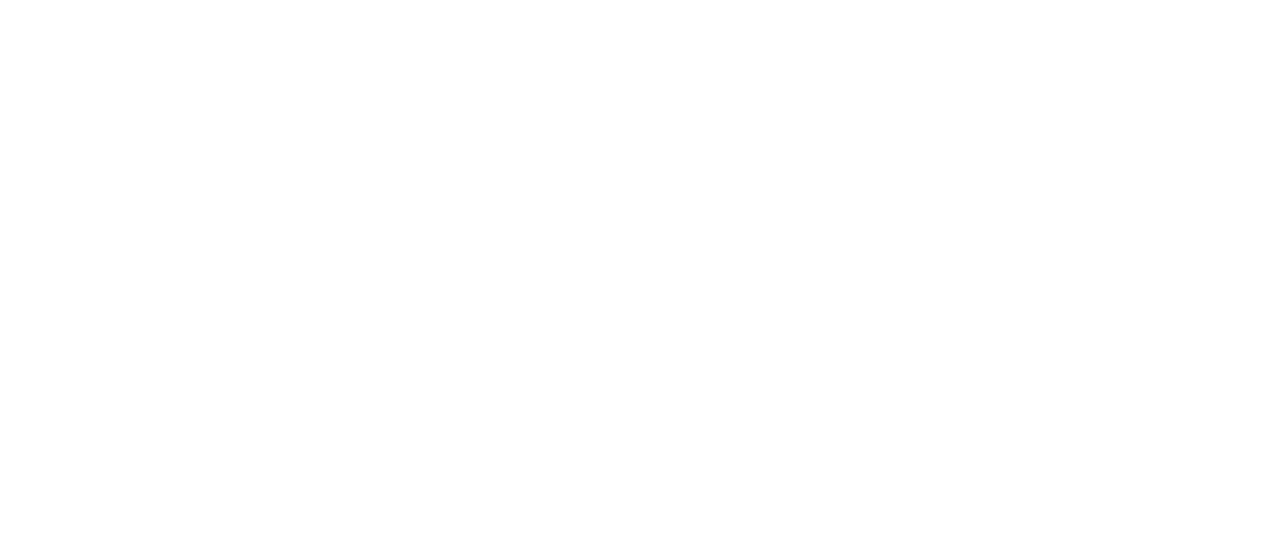
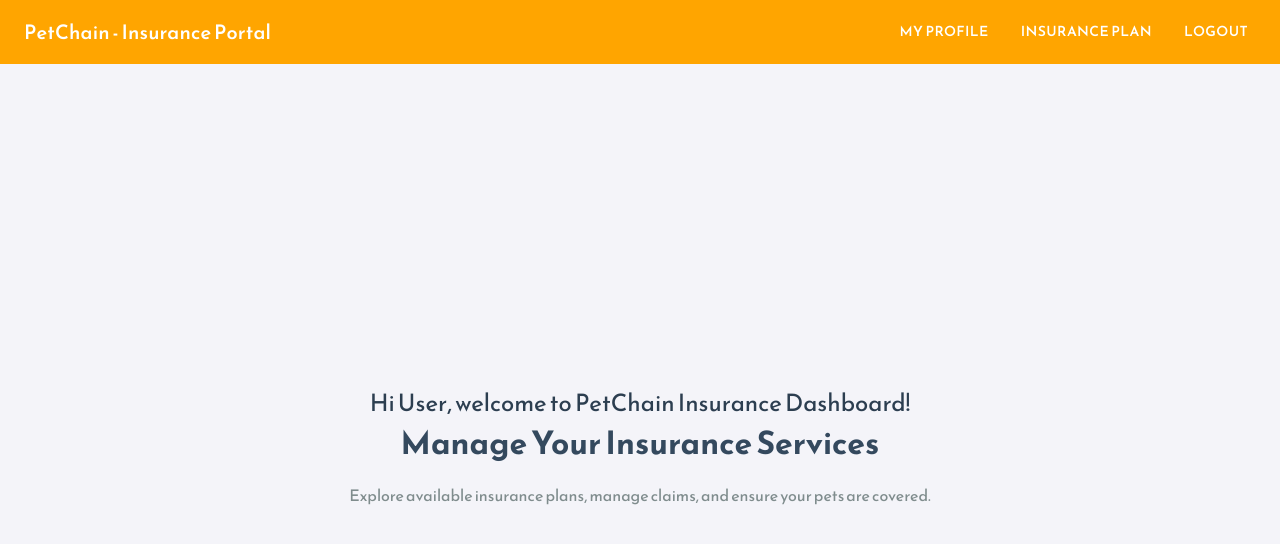
Before and after one commit to Sarika-dinesh/PetChain, a React (Create React App) app: page /insurance-profile in a window 1280 px wide. Before the commit this address had no page. Shown: the top 544 px of the page. Built offline with nearby package versions, Linux system fonts and the light colour scheme.

Commit message:
Added Insurance Profile and Vet profile Page - pending Auth

```diff
--- a/src/App.js
+++ b/src/App.js
@@ -19,6 +19,8 @@
 import Health from './Components/Health';
 import RegisterPet from './Components/RegisterPet'
 import RequireAuth from "./Components/RequireAuth";
+import VetProfile from './Components/VetProfile';
+import InsuranceProfile from './Components/InsuranceProfile';
 
 
 function App() {
@@ -49,6 +51,8 @@
         <Route path="/contact-info" element={<Contact />} />
         <Route path = "/services" element={<Services />}  />
         <Route path="/pet-registration" element={<RegisterPet />} />
+        <Route path="/vet-profile" element={<VetProfile />} />
+        <Route path="/insurance-profile" element={<InsuranceProfile/>} />
         <Route element={<RequireAuth />}>
         <Route path="/ownership-transfer" element={<OwnershipTransfer />} />
           <Route path="/claim-insurance" element={<InsuranceClaims />} />
--- /dev/null
+++ b/src/Components/InsuranceProfile.js
@@ -0,0 +1,97 @@
+import React from "react";
+import { AppBar, Toolbar, Button, Box, Typography } from "@mui/material";
+import { useNavigate, useLocation } from "react-router-dom";
+import './insurance-profile.css'; // CSS file for styling the Insurance Profile
+
+const InsuranceProfile = () => {
+  const navigate = useNavigate();
+  const location = useLocation();
+
+  // Retrieve insurance user information from state or localStorage
+  // Uncomment and modify the below logic if user data is required
+  // const user = location.state?.username || JSON.parse(localStorage.getItem("insuranceUser"));
+  // if (!user || !user.username) {
+  //   navigate("/", { replace: true });
+  //   return null; // Prevent rendering if data is missing
+  // }
+
+  return (
+    <div>
+      {/* Header */}
+      <AppBar position="static" sx={{ bgcolor: "orange", color: "white" }}>
+        <Toolbar sx={{ display: "flex", justifyContent: "space-between" }}>
+          <Typography variant="h6">PetChain - Insurance Portal</Typography>
+          <Box>
+            <Button
+              color="inherit"
+              onClick={() => navigate("/insurance-profile")}
+              sx={{ ml: 2 }}
+            >
+              My Profile
+            </Button>
+            <Button
+              color="inherit"
+              onClick={() => navigate("/insurance-plans")}
+              sx={{ ml: 2 }}
+            >
+              Insurance Plan
+            </Button>
+            <Button
+              color="inherit"
+              onClick={() => {
+                localStorage.removeItem("insuranceUser");
+                navigate("/", { replace: true });
+              }}
+              sx={{ ml: 2 }}
+            >
+              Logout
+            </Button>
+          </Box>
+        </Toolbar>
+      </AppBar>
+
+      {/* Main Content */}
+      <div className="insurance-profile-section-container">
+        <div className="insurance-profile-section-text-container">
+          <Typography variant="h5" className="greeting-message">
+            {/* Uncomment this line if the username is available */}
+            {/* Hi {user.username}, welcome to your Insurance Dashboard! */}
+            Hi User, welcome to PetChain Insurance Dashboard!
+          </Typography>
+
+          <h1 className="insurance-profile-primary-heading">Manage Your Insurance Services</h1>
+          <p className="insurance-primary-text">
+            Explore available insurance plans, manage claims, and ensure your pets are covered.
+          </p>
+
+          {/* Buttons Section */}
+          {/* <div className="insurance-profile-buttons-container">
+            <button
+              className="insurance-primary-button"
+              onClick={() => navigate("/profile")}
+            >
+              My Profile
+            </button>
+            <button
+              className="insurance-primary-button"
+              onClick={() => navigate("/insurance-plans")}
+            >
+              View Insurance Plan
+            </button>
+            <button
+              className="insurance-primary-button"
+              onClick={() => {
+                localStorage.removeItem("insuranceUser");
+                navigate("/", { replace: true });
+              }}
+            >
+              Logout
+            </button>
+          </div> */}
+        </div>
+      </div>
+    </div>
+  );
+};
+
+export default InsuranceProfile;
--- /dev/null
+++ b/src/Components/VetProfile.js
@@ -0,0 +1,81 @@
+import React from "react";
+import { AppBar, Toolbar, Button, Box, Typography } from "@mui/material";
+import { useNavigate, useLocation } from "react-router-dom";
+import './vet-profile.css'; // CSS file for styling the Vet Profile
+
+const VetProfile = () => {
+  const navigate = useNavigate();
+  const location = useLocation();
+
+  // Retrieve vet information from state or localStorage
+ // const vet = location.state?.vetname || JSON.parse(localStorage.getItem("vet"));
+
+  // Redirect if vet information is missing
+//   if (!vet || !vet.vetname) {
+//     navigate("/", { replace: true });
+//     return null; // Prevent further rendering
+//   }
+
+  return (
+    <div>
+      {/* Header */}
+      <AppBar position="static" sx={{ bgcolor: "orange", color: "white" }}>
+        <Toolbar sx={{ display: "flex", justifyContent: "space-between" }}>
+          <Typography variant="h6">PetChain - Vet Portal</Typography>
+          <Box>
+            <Button
+              color="inherit"
+              onClick={() => navigate("/vet-profile")}
+              sx={{ ml: 2 }}
+            >
+              My Profile
+            </Button>
+            <Button
+              color="inherit"
+              onClick={() => navigate("/vet-pet-health")}
+              sx={{ ml: 2 }}
+            >
+              Pet Health
+            </Button>
+            <Button
+              color="inherit"
+              onClick={() => navigate("/vet-insights")}
+              sx={{ ml: 2 }}
+            >
+              Insights
+            </Button>
+            <Button
+              color="inherit"
+              onClick={() => {
+                localStorage.removeItem("vet");
+                navigate("/", { replace: true });
+              }}
+              sx={{ ml: 2 }}
+            >
+              Logout
+            </Button>
+          </Box>
+        </Toolbar>
+      </AppBar>
+
+      {/* Main Content */}
+      <div className="vet-profile-section-container">
+        <div className="vet-profile-section-text-container">
+          <Typography variant="h5" className="greeting-message">
+            {/* Hi {vet.vetname}, welcome to your PetChain Dashboard! Thank you for partnering with us. */}
+            Hi Vet!!!
+          </Typography>
+
+          <h1 className="vet-profile-primary-heading">Manage Your Veterinary Services</h1>
+          <p className="vet-primary-text">
+            Access pet health records, provide care recommendations, and explore insights for better pet healthcare.
+          </p>
+
+          {/* Navigation Buttons */}
+        </div>
+      </div>
+    </div>
+  );
+};
+
+export default VetProfile;
--- /dev/null
+++ b/src/Components/insurance-profile.css
@@ -0,0 +1,81 @@
+/* General Layout */
+.insurance-profile-section-container {
+    display: flex;
+    flex-direction: column;
+    align-items: center;
+    justify-content: center;
+    padding: 2rem;
+    background-color: #f4f4f9;
+    height: 100vh;
+}
+
+.insurance-profile-section-text-container {
+    text-align: center;
+    max-width: 600px;
+    margin: auto;
+}
+
+/* Greeting Message */
+.greeting-message {
+    font-size: 1.5rem;
+    color: #2c3e50;
+    margin-bottom: 1rem;
+    font-weight: bold;
+}
+
+/* Primary Heading */
+.insurance-profile-primary-heading {
+    font-size: 2rem;
+    color: #34495e;
+    margin-bottom: 1rem;
+}
+
+/* Primary Text */
+.insurance-primary-text {
+    font-size: 1rem;
+    color: #7f8c8d;
+    margin-bottom: 2rem;
+    line-height: 1.6;
+}
+
+/* Buttons Section */
+.insurance-profile-buttons-container {
+    display: flex;
+    flex-direction: column;
+    align-items: center;
+    gap: 1rem;
+}
+
+/* Primary Button Styling */
+.insurance-primary-button {
+    background-color: #3498db;
+    color: white;
+    padding: 0.75rem 1.5rem;
+    border: none;
+    border-radius: 0.5rem;
+    font-size: 1rem;
+    cursor: pointer;
+    transition: all 0.3s ease;
+    text-transform: uppercase;
+    font-weight: bold;
+}
+
+.insurance-primary-button:hover {
+    background-color: #2980b9;
+}
+
+/* Responsive Design */
+@media (max-width: 768px) {
+    .insurance-profile-section-container {
+        padding: 1rem;
+    }
+
+    .insurance-profile-primary-heading {
+        font-size: 1.75rem;
+    }
+
+    .insurance-primary-button {
+        padding: 0.5rem 1rem;
+        font-size: 0.9rem;
+    }
+}
--- /dev/null
+++ b/src/Components/vet-profile.css
@@ -0,0 +1,81 @@
+/* General Layout */
+.vet-profile-section-container {
+    display: flex;
+    flex-direction: column;
+    align-items: center;
+    justify-content: center;
+    padding: 2rem;
+    background-color: #f4f4f9;
+    height: 100vh;
+  }
+
+  .vet-profile-section-text-container {
+    text-align: center;
+    max-width: 600px;
+    margin: auto;
+  }
+
+  /* Greeting Message */
+  .greeting-message {
+    font-size: 1.5rem;
+    color: #2c3e50;
+    margin-bottom: 1rem;
+    font-weight: bold;
+  }
+
+  /* Primary Heading */
+  .vet-profile-primary-heading {
+    font-size: 2rem;
+    color: #34495e;
+    margin-bottom: 1rem;
+  }
+
+  /* Primary Text */
+  .vet-primary-text {
+    font-size: 1rem;
+    color: #7f8c8d;
+    margin-bottom: 2rem;
+    line-height: 1.6;
+  }
+
+  /* Buttons Section */
+  .vet-profile-buttons-container {
+    display: flex;
+    flex-direction: column;
+    align-items: center;
+    gap: 1rem;
+  }
+
+  /* Primary Button Styling */
+  .vet-primary-button {
+    background-color: #2ecc71;
+    color: white;
+    padding: 0.75rem 1.5rem;
+    border: none;
+    border-radius: 0.5rem;
+    font-size: 1rem;
+    cursor: pointer;
+    transition: all 0.3s ease;
+    text-transform: uppercase;
+    font-weight: bold;
+  }
+
+  .vet-primary-button:hover {
+    background-color: #27ae60;
+  }
+
+  /* Responsive Design */
+  @media (max-width: 768px) {
+    .vet-profile-section-container {
+      padding: 1rem;
+    }
+
+    .vet-profile-primary-heading {
+      font-size: 1.75rem;
+    }
+
+    .vet-primary-button {
+      padding: 0.5rem 1rem;
+      font-size: 0.9rem;
+    }
+  }
```
